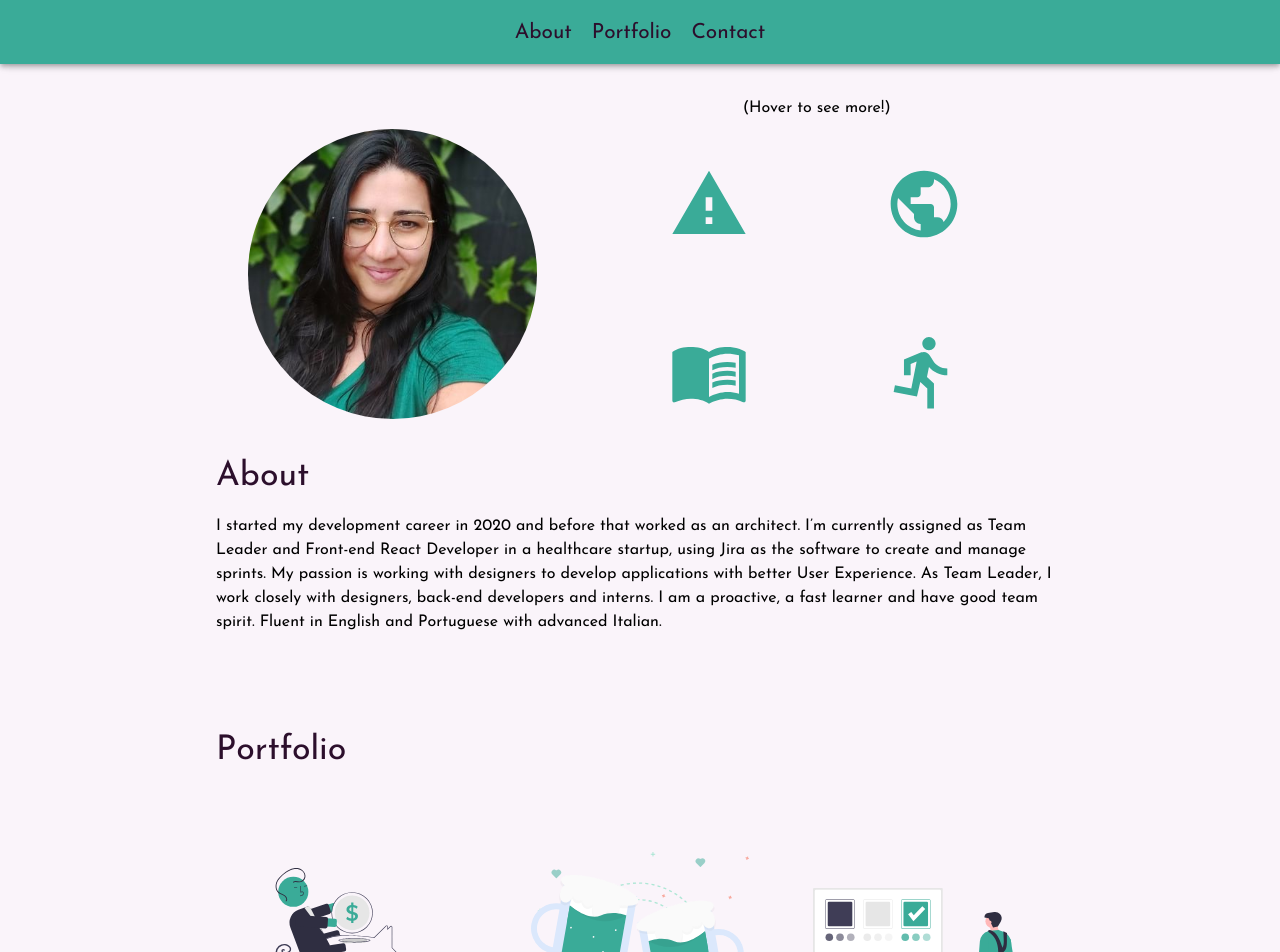
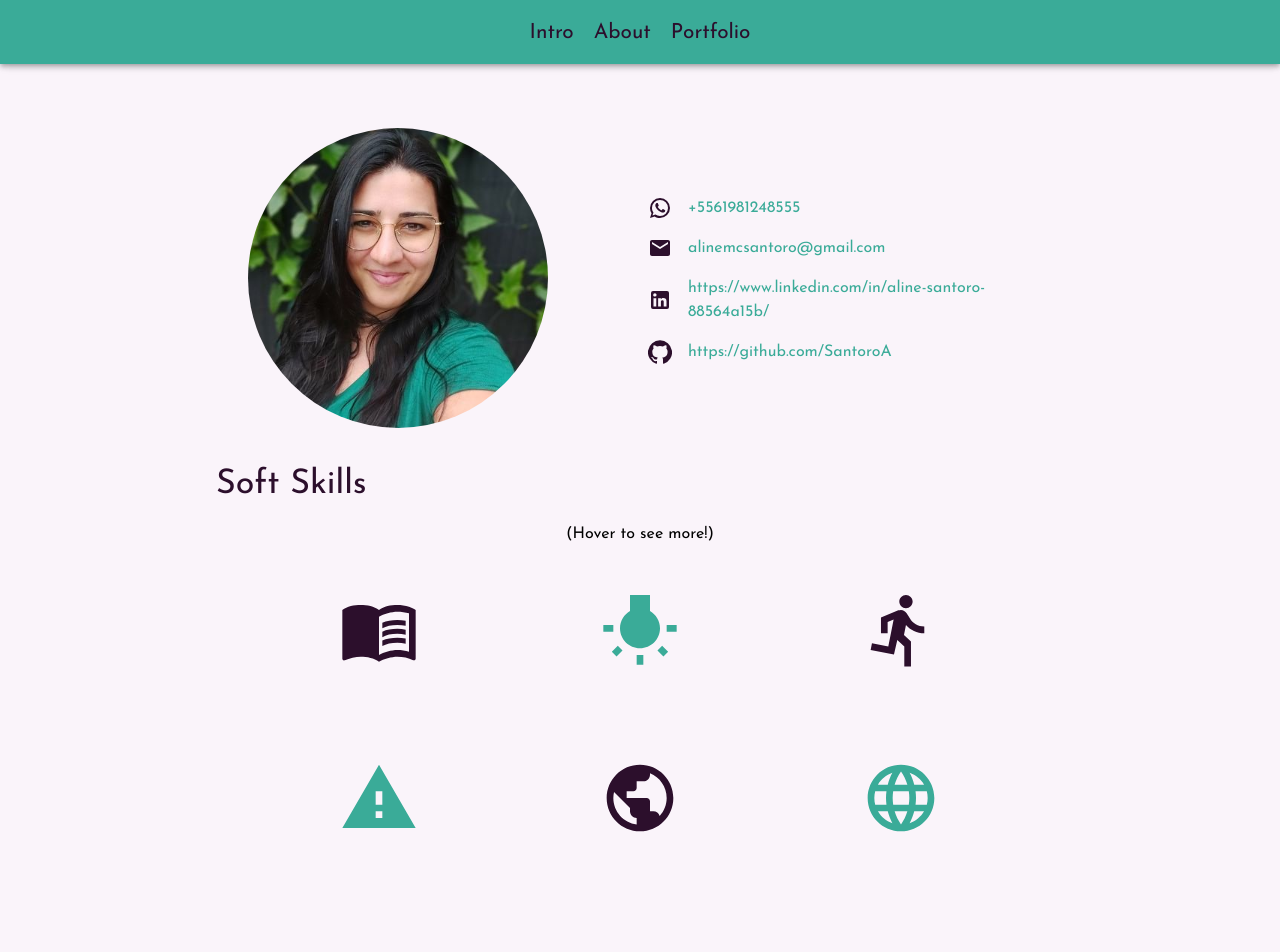
Before and after one commit to Code-Divas/static-webpage, a React (Create React App) app: page / in a window 1280 px wide. Shown: the top 952 px of the page. Built offline with nearby package versions, Linux system fonts and the light colour scheme.

Commit message:
feat: reorder

```diff
--- a/src/App.js
+++ b/src/App.js
@@ -1,7 +1,7 @@
 import React from 'react';
 import Portfolio from './sections/Portfolio';
+import Intro from './sections/Intro';
 import About from './sections/About';
-import Contact from './sections/Contact';
 import { ThemeProvider, createMuiTheme } from '@material-ui/core/styles';
 import { Provider as ThemeSelectProvider } from './context/ThemeContext';
 import Layout from './Layout';
@@ -26,9 +26,9 @@ const App = () => {
 		<ThemeSelectProvider>
 			<ThemeProvider theme={theme}>
 				<Layout>
+					<Intro />
 					<About />
 					<Portfolio />
-					<Contact />
 				</Layout>
 			</ThemeProvider>
 		</ThemeSelectProvider>
--- a/src/components/DialogSkill.js
+++ b/src/components/DialogSkill.js
@@ -20,12 +20,10 @@ const DialogSkill = ({ skill, icon }) => {
 		<div>
 			{isOpen ? (
 				<div onMouseLeave={() => setIsOpen(false)} className={classes.container}>
-					<Typography color="primary" paragraph variant="h5">
+					<Typography color="primary" variant="h5">
 						{skill.title}
 					</Typography>
-					<Typography paragraph variant="subtitle1">
-						{skill.description}
-					</Typography>
+					<Typography variant="subtitle1">{skill.description}</Typography>
 				</div>
 			) : (
 				<IconButton onMouseEnter={() => setIsOpen(true)}>{icon}</IconButton>
--- a/src/components/Navbar.js
+++ b/src/components/Navbar.js
@@ -39,6 +39,18 @@ export default function Navbar() {
 					duration={500}
 					className={classes.link}
 				>
+					Intro
+				</Link>
+				<Link
+					activeClass="active"
+					to="contact"
+					spy={true}
+					smooth={true}
+					style={{ fontFamily: 'Josefin Sans' }}
+					offset={-70}
+					duration={500}
+					className={classes.link}
+				>
 					About
 				</Link>
 				<Link
@@ -53,18 +65,6 @@ export default function Navbar() {
 				>
 					Portfolio
 				</Link>
-				<Link
-					activeClass="active"
-					to="contact"
-					spy={true}
-					smooth={true}
-					style={{ fontFamily: 'Josefin Sans' }}
-					offset={-70}
-					duration={500}
-					className={classes.link}
-				>
-					Contact
-				</Link>
 
 				{/* <Typography>Hello</Typography> */}
 			</Toolbar>
--- a/src/sections/About.js
+++ b/src/sections/About.js
@@ -3,109 +3,48 @@ import { makeStyles } from '@material-ui/core/styles';
 import Typography from '@material-ui/core/Typography';
 import Grid from '@material-ui/core/Grid';
 import Container from '@material-ui/core/Container';
-import picture from '../assets/picture.jpg';
 import { Element } from 'react-scroll';
-import DialogSkill from '../components/DialogSkill';
-import MenuBookIcon from '@material-ui/icons/MenuBook';
-import DirectionsRunIcon from '@material-ui/icons/DirectionsRun';
-import ReportProblemIcon from '@material-ui/icons/ReportProblem';
-import PublicIcon from '@material-ui/icons/Public';
 
 const useStyles = makeStyles({
 	container: {
-		marginTop: '4rem',
+		marginTop: '1rem',
 		padding: '2rem',
 		display: 'flex',
 		flexDirection: 'column'
 	},
-	icon: {
-		fontSize: '5rem'
-	},
-	iconWrapper: {
+
+	wrapper: {
 		display: 'flex',
+		marginTop: '1rem',
 		flexDirection: 'row',
 		alignItems: 'center',
-		justifyContent: 'space-around',
-		padding: '2rem'
+		justifyContent: 'center'
 	},
-	picture: {
-		width: '100%',
-		borderRadius: '50%'
+	image: {
+		width: '90%',
+		marginTop: '3rem',
+		alignSelf: 'center'
 	},
-	picContainer: {
-		padding: '2rem'
-	},
-	wrapper: {
-		display: 'flex',
-		flexDirection: 'row',
-		alignItems: 'center'
-	},
-	section: {
-		textAlign: 'center'
+	icon: {
+		marginRight: '1rem'
 	}
 });
 
 const About = () => {
 	const classes = useStyles();
-
 	return (
-		<Element id="about">
+		<Element id="contact">
 			<Container className={classes.container}>
-				<Grid container className={classes.wrapper}>
-					<Grid item sm={5} xs={12} className={classes.picContainer}>
-						<img className={classes.picture} src={picture} alt="aline" />
-					</Grid>
-					<Grid item sm={7} xs={12} className={classes.section}>
-						<Typography>(Hover to see more!)</Typography>
-						<div className={classes.iconWrapper}>
-							<DialogSkill
-								skill={{
-									title: 'Problem Solver',
-									description:
-										'I have an aptitude for creative and effective, sometimes out-of-the-box, solutions'
-								}}
-								icon={<ReportProblemIcon className={classes.icon} color="primary" />}
-							/>
-							<DialogSkill
-								skill={{
-									title: 'Global Perspective',
-									description:
-										'Having experienced many different cultures, I can think about a situation as it relates to the rest of the world'
-								}}
-								icon={<PublicIcon className={classes.icon} color="primary" />}
-							/>
-						</div>
-						<div className={classes.iconWrapper}>
-							<DialogSkill
-								skill={{
-									title: 'Fast Learner',
-									description:
-										'I have an excelent capacity to retain new things and an assimilate new ideas efficiently'
-								}}
-								icon={<MenuBookIcon className={classes.icon} color="primary" />}
-							/>
-							<DialogSkill
-								skill={{
-									title: 'Proactive',
-									description: "I don't sit back and wait for things to happen, I make them happen"
-								}}
-								icon={<DirectionsRunIcon className={classes.icon} color="primary" />}
-							/>
-						</div>
-					</Grid>
 				<Grid item sm={12}>
 					<Typography paragraph variant="h4" color="secondary">
 						About
 					</Typography>
 					<Typography paragraph variant="body1">
-							I started my development career in 2020 and before that worked as an architect. I’m
-							currently assigned as Team Leader and Front-end React Developer in a healthcare startup,
-							using Jira as the software to create and manage sprints. My passion is working with
-							designers to develop applications with better User Experience. As Team Leader, I work
-							closely with designers, back-end developers and interns. I am a proactive, a fast learner
-							and have good team spirit. Fluent in English and Portuguese with advanced Italian.
+						I’m currently assigned as Team Leader and Front-end React Developer in a healthcare startup,
+						using Jira as the software to create and manage sprints. My passion is working with designers to
+						develop applications with better User Experience. As Team Leader, I work closely with designers,
+						back-end developers and interns. I am a proactive, a fast learner and have good team spirit.
 					</Typography>
-					</Grid>
 				</Grid>
 			</Container>
 		</Element>
--- a/src/sections/Contact.js
+++ /dev/null
@@ -1,67 +0,0 @@
-import React from 'react';
-import { makeStyles } from '@material-ui/core/styles';
-import Typography from '@material-ui/core/Typography';
-import Grid from '@material-ui/core/Grid';
-import logoGreen from '../assets/logoGreen.png';
-import Container from '@material-ui/core/Container';
-import { Element } from 'react-scroll';
-import WhatsAppIcon from '@material-ui/icons/WhatsApp';
-import LinkedInIcon from '@material-ui/icons/LinkedIn';
-import GitHubIcon from '@material-ui/icons/GitHub';
-import EmailIcon from '@material-ui/icons/Email';
-
-const useStyles = makeStyles({
-	container: {
-		marginTop: '1rem',
-		padding: '2rem',
-		display: 'flex',
-		flexDirection: 'column'
-	},
-
-	wrapper: {
-		display: 'flex',
-		marginTop: '1rem',
-		flexDirection: 'row',
-		alignItems: 'center',
-		justifyContent: 'center'
-	},
-	image: {
-		width: '90%',
-		marginTop: '3rem',
-		alignSelf: 'center'
-	},
-	icon: {
-		marginRight: '1rem'
-	}
-});
-
-const Contact = () => {
-	const classes = useStyles();
-	return (
-		<Element id="contact">
-			<Container className={classes.container}>
-				<Grid item sm={12}>
-					<Typography paragraph variant="h4" color="secondary">
-						Contact
-					</Typography>
-				</Grid>
-
-				<Typography className={classes.wrapper} color="primary" variant="body1">
-					<WhatsAppIcon className={classes.icon} color="secondary" /> +5561981248555
-				</Typography>
-				<Typography className={classes.wrapper} color="primary" variant="body1">
-					<EmailIcon className={classes.icon} color="secondary" /> alinemcsantoro@gmail.com
-				</Typography>
-				<Typography className={classes.wrapper} color="primary" variant="body1">
-					<LinkedInIcon className={classes.icon} color="secondary" /> @aline-santoro-88564a15b
-				</Typography>
-				<Typography className={classes.wrapper} color="primary" variant="body1">
-					<GitHubIcon className={classes.icon} color="secondary" /> https://github.com/SantoroA
-				</Typography>
-				<img className={classes.image} src={logoGreen} alt="logo" />
-			</Container>
-		</Element>
-	);
-};
-
-export default Contact;
--- /dev/null
+++ b/src/sections/Intro.js
@@ -0,0 +1,173 @@
+import React from 'react';
+import { makeStyles } from '@material-ui/core/styles';
+import Typography from '@material-ui/core/Typography';
+import Grid from '@material-ui/core/Grid';
+import Container from '@material-ui/core/Container';
+import picture from '../assets/picture.jpg';
+
+import { Element } from 'react-scroll';
+import WbIncandescentIcon from '@material-ui/icons/WbIncandescent';
+import DialogSkill from '../components/DialogSkill';
+import MenuBookIcon from '@material-ui/icons/MenuBook';
+import DirectionsRunIcon from '@material-ui/icons/DirectionsRun';
+import ReportProblemIcon from '@material-ui/icons/ReportProblem';
+import PublicIcon from '@material-ui/icons/Public';
+import WhatsAppIcon from '@material-ui/icons/WhatsApp';
+import LinkedInIcon from '@material-ui/icons/LinkedIn';
+import Link from '@material-ui/core/Link';
+import GitHubIcon from '@material-ui/icons/GitHub';
+import EmailIcon from '@material-ui/icons/Email';
+import LanguageIcon from '@material-ui/icons/Language';
+
+const useStyles = makeStyles({
+	container: {
+		marginTop: '4rem',
+		padding: '2rem',
+		display: 'flex',
+		flexDirection: 'column'
+	},
+	icon: {
+		fontSize: '5rem'
+	},
+	iconWrapper: {
+		display: 'flex',
+		flexDirection: 'row',
+		alignItems: 'center',
+		justifyContent: 'space-around',
+		padding: '2rem'
+	},
+	picture: {
+		maxWidth: '300px',
+		borderRadius: '50%'
+	},
+	picContainer: {
+		padding: '2rem'
+	},
+	wrapper: {
+		display: 'flex',
+		flexDirection: 'row',
+		alignItems: 'center'
+	},
+	section: {
+		textAlign: 'center'
+	},
+	contactIcon: {
+		marginRight: '1rem'
+	},
+	contactWrapper: {
+		display: 'flex',
+		flexDirection: 'column'
+	},
+	contactSection: {
+		display: 'flex',
+		flexDirection: 'row',
+		padding: '0.5rem',
+		alignItems: 'center'
+	}
+});
+
+const Intro = () => {
+	const classes = useStyles();
+
+	return (
+		<Element id="about">
+			<Container className={classes.container}>
+				<Grid container className={classes.wrapper}>
+					<Grid item xs={12} sm={6} className={classes.picContainer}>
+						<img className={classes.picture} src={picture} alt="aline" />
+					</Grid>
+					<Grid className={classes.contactWrapper} item xs={12} sm={6}>
+						<div className={classes.contactSection}>
+							<WhatsAppIcon className={classes.contactIcon} color="secondary" />
+							<Typography color="primary" variant="body1">
+								+5561981248555
+							</Typography>
+						</div>
+						<div className={classes.contactSection}>
+							<EmailIcon className={classes.contactIcon} color="secondary" />
+							<Typography color="primary" variant="body1">
+								alinemcsantoro@gmail.com
+							</Typography>
+						</div>
+
+						<Link href="https://www.linkedin.com/in/aline-santoro-88564a15b/">
+							<div className={classes.contactSection}>
+								<LinkedInIcon className={classes.contactIcon} color="secondary" />
+								<Typography color="primary" variant="body1">
+									https://www.linkedin.com/in/aline-santoro-88564a15b/
+								</Typography>
+							</div>
+						</Link>
+
+						<Link href="https://github.com/SantoroA">
+							<div className={classes.contactSection}>
+								<GitHubIcon className={classes.contactIcon} color="secondary" />
+								<Typography color="primary" variant="body1">
+									https://github.com/SantoroA
+								</Typography>
+							</div>
+						</Link>
+					</Grid>
+					<Typography paragraph variant="h4" color="secondary">
+						Soft Skills
+					</Typography>
+					<Grid item xs={12} className={classes.section}>
+						<Typography>(Hover to see more!)</Typography>
+						<div className={classes.iconWrapper}>
+							<DialogSkill
+								skill={{
+									title: 'Fast Learner',
+									description:
+										'I have an excelent capacity to retain new things and an assimilate new ideas efficiently'
+								}}
+								icon={<MenuBookIcon className={classes.icon} color="secondary" />}
+							/>
+							<DialogSkill
+								skill={{
+									title: 'Good Communication',
+									description:
+										'Strong written and oral skills, ability to listen and ask the right questions'
+								}}
+								icon={<WbIncandescentIcon className={classes.icon} color="primary" />}
+							/>
+							<DialogSkill
+								skill={{
+									title: 'Proactive',
+									description: "I don't sit back and wait for things to happen, I make them happen"
+								}}
+								icon={<DirectionsRunIcon className={classes.icon} color="secondary" />}
+							/>
+						</div>
+						<div className={classes.iconWrapper}>
+							<DialogSkill
+								skill={{
+									title: 'Problem Solver',
+									description:
+										'I have an aptitude for creative and effective, sometimes out-of-the-box, solutions'
+								}}
+								icon={<ReportProblemIcon className={classes.icon} color="primary" />}
+							/>
+							<DialogSkill
+								skill={{
+									title: 'Global Perspective',
+									description:
+										'Having experienced many different cultures, I can think about a situation as it relates to the rest of the world'
+								}}
+								icon={<PublicIcon className={classes.icon} color="secondary" />}
+							/>
+							<DialogSkill
+								skill={{
+									title: 'Polyglot',
+									description: 'Native English, Native Portuguese and Intermediate Italian'
+								}}
+								icon={<LanguageIcon className={classes.icon} color="primary" />}
+							/>
+						</div>
+					</Grid>
+				</Grid>
+			</Container>
+		</Element>
+	);
+};
+
+export default Intro;
--- a/src/sections/Portfolio.js
+++ b/src/sections/Portfolio.js
@@ -8,7 +8,7 @@ import color from '../assets/color.svg';
 import weather from '../assets/weather.svg';
 import invest from '../assets/invest.svg';
 import tarot from '../assets/tarot.svg';
-
+import logoGreen from '../assets/logoGreen.png';
 import Grid from '@material-ui/core/Grid';
 import Tooltip from '@material-ui/core/Tooltip';
 import { Element } from 'react-scroll';
@@ -26,7 +26,8 @@ const useStyles = makeStyles({
 		marginTop: '2rem',
 		flexDirection: 'row',
 		alignItems: 'flex-end',
-		justifyContent: 'space-around'
+		justifyContent: 'space-around',
+		marginBottom: '2rem'
 	},
 
 	linkImage: {
@@ -35,6 +36,9 @@ const useStyles = makeStyles({
 	linkWrapper: {
 		padding: '2rem',
 		textAlign: 'center'
+	},
+	image: {
+		width: '100%'
 	}
 });
 
@@ -100,6 +104,8 @@ const Portfolio = () => {
 						</Typography>
 					</Grid>
 				</Grid>
+
+				<img className={classes.image} src={logoGreen} alt="logo" />
 			</Container>
 		</Element>
 	);
```
Also changed, not shown: 1 other file (tests, documents, lock files or other folders). Lines whose indentation alone changed are shown as unchanged.
